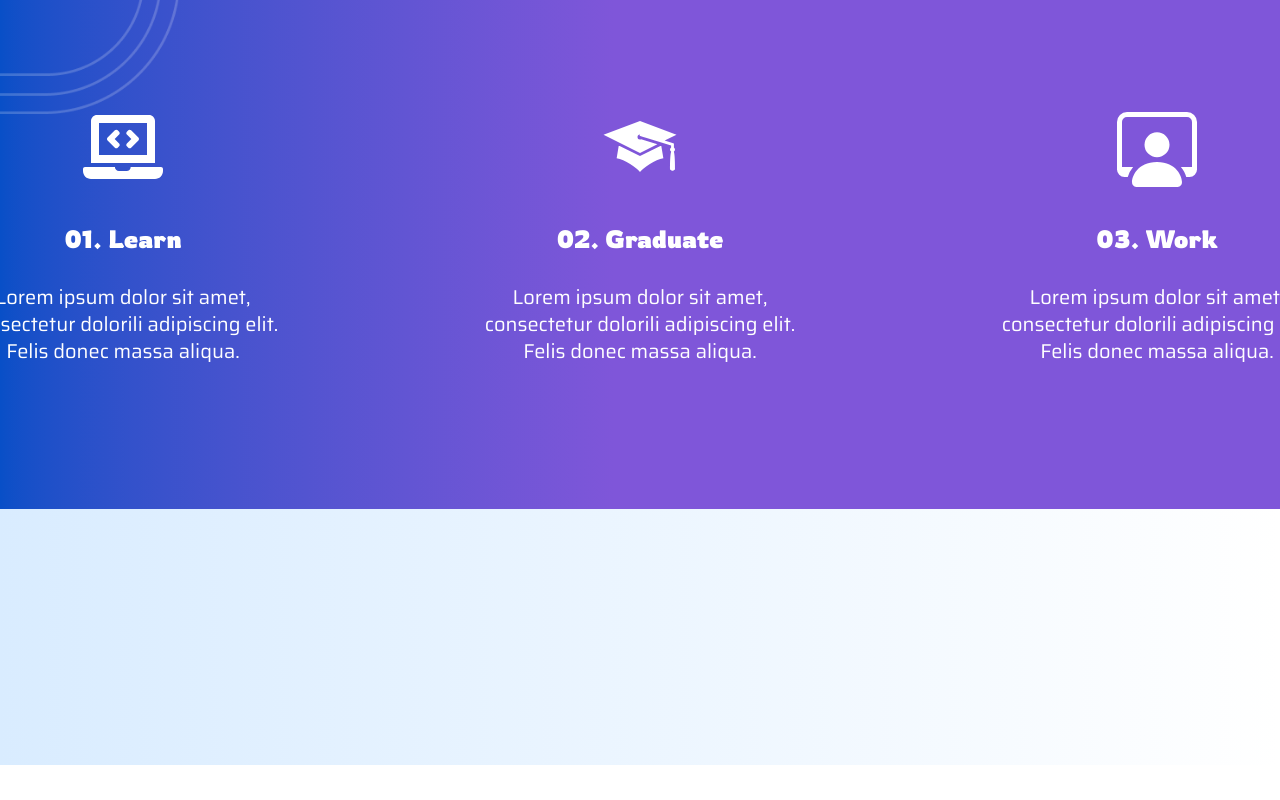
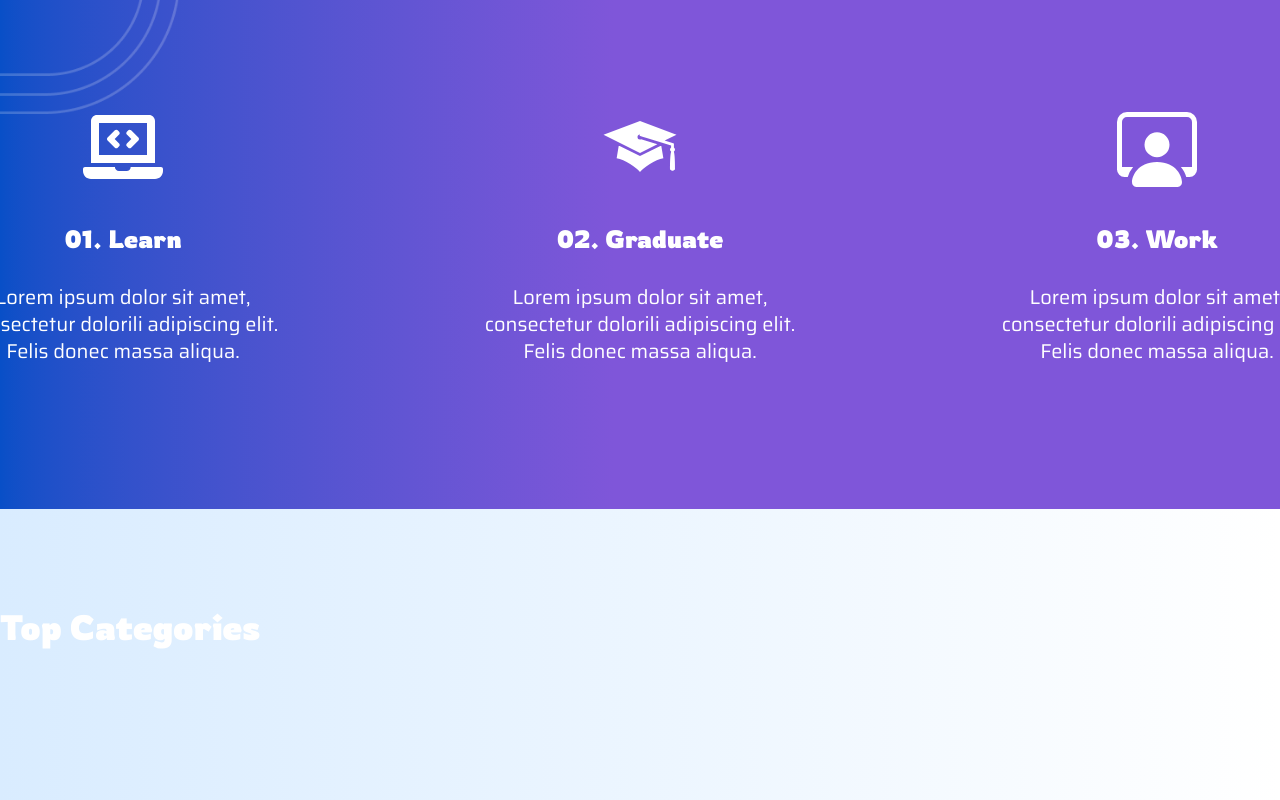
Before and after one commit to shoumen-shomu/edujarr, a Next.js app: page / in a window 1280 px wide. Shown: the part 3107-3907 px from the top of the page. Before the commit the page ends 3872 px from the top, so only its background shows below. Built offline with nearby package versions, Linux system fonts and the light colour scheme.

Commit message:
heading added

```diff
--- a/src/app/layouts/home/Categories.jsx
+++ b/src/app/layouts/home/Categories.jsx
@@ -6,7 +6,9 @@ const Categories = () => {
     <>
     <section className='pt-25.25 pb-38.75 bg-linear-to-r from-[#D9ECFF] to-[#D9ECFF]/0'>
     <Container>
-
+      <div className="">
+        <h2 className='font-rowdies font-bold text-[35px] text-white leading-8.75'>Top Categories</h2>
+      </div>
     </Container>
     </section>
     </>
```
